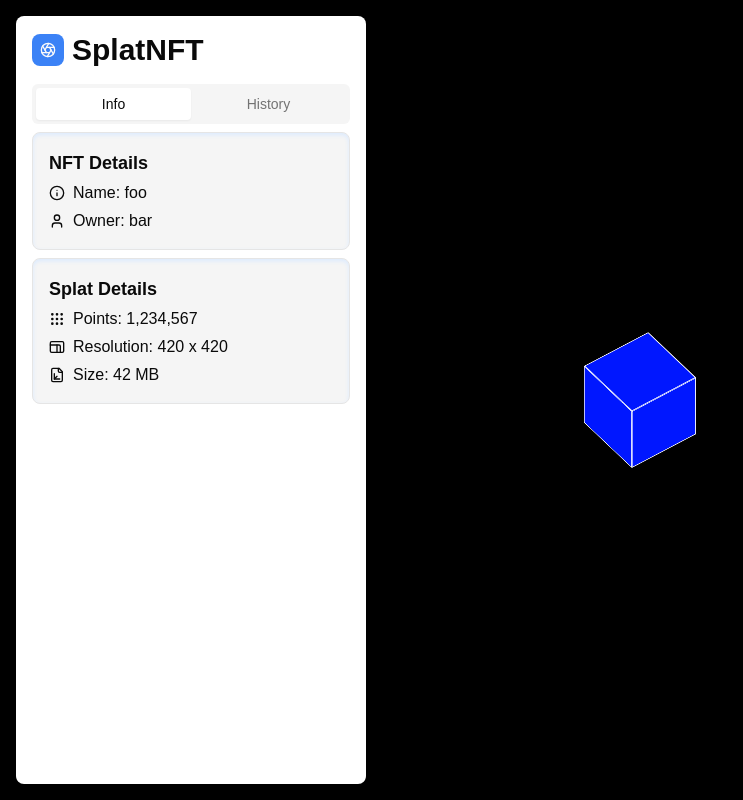
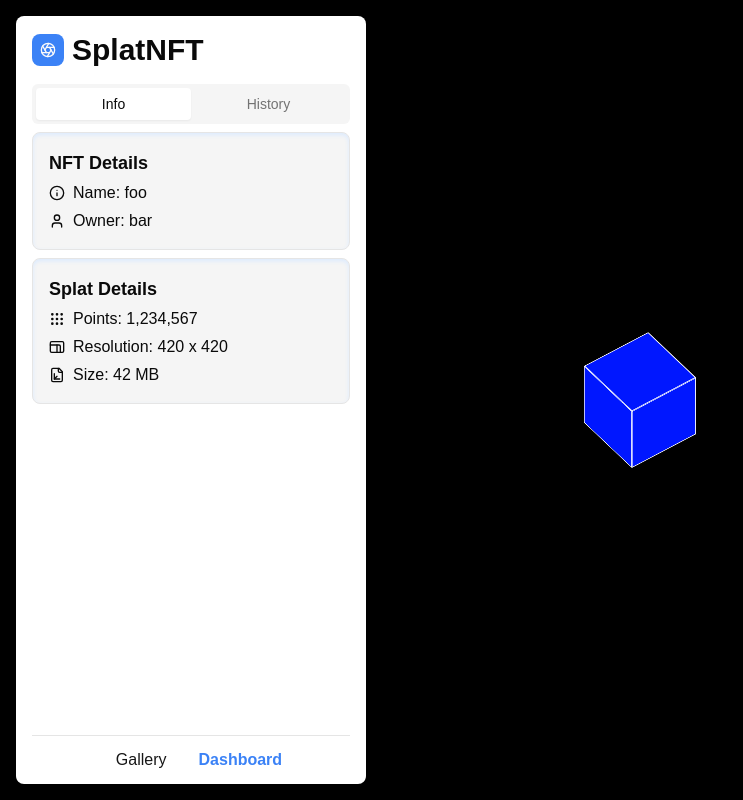
Before and after one commit to KevinWu098/SplatNFT, a Next.js app in the folder client/: page /dashboard in a window 1280 px wide. Shown: the whole page, without its empty margins (0-743 px from the left). Built offline with nearby package versions, Linux system fonts and the light colour scheme.

Commit message:
feat: panel improvements

```diff
--- a/client/src/components/dashboard/panel.tsx
+++ b/client/src/components/dashboard/panel.tsx
@@ -1,10 +1,15 @@
 "use client";
 
+import Link from "next/link";
+import { usePathname } from "next/navigation";
+import { Button } from "@/components/ui/button";
+import { Separator } from "@/components/ui/separator";
 import { Tabs, TabsContent, TabsList, TabsTrigger } from "@/components/ui/tabs";
 import {
     timelineData,
     TimelineLayout,
 } from "@/components/ui/timeline/timeline-layout";
+import { cn } from "@/lib/utils";
 import {
     ApertureIcon,
     FileAxis3DIcon,
@@ -15,13 +20,17 @@ import {
 } from "lucide-react";
 
 export function Panel() {
+    const pathname = usePathname();
+
+    console.log(pathname);
+
     return (
-        <div className="absolute z-50 m-4 h-[calc(100dvh-32px)] w-[350px] space-y-4 rounded-lg bg-white p-4">
+        <div className="absolute z-50 m-4 h-[calc(100dvh-32px)] w-[350px] space-y-4 rounded-lg bg-white p-4 pb-1">
+            <div className="relative h-full space-y-4">
                 <div className="flex items-center space-x-2">
                     <div className="flex aspect-square size-8 items-center justify-center rounded-lg bg-blue-500 text-sidebar-primary-foreground">
                         <ApertureIcon className="size-4" />
                     </div>
-
                     <div className="flex flex-col gap-0.5 leading-none">
                         <span className="text-3xl font-semibold">SplatNFT</span>
                     </div>
@@ -42,7 +51,6 @@ export function Panel() {
                             History
                         </TabsTrigger>
                     </TabsList>
-
                     <TabsContent value="info">
                         <div className="space-y-2">
                             <div className="space-y-1 rounded-lg border bg-neutral-100 p-4 shadow-inner shadow-blue-100">
@@ -57,10 +65,14 @@ export function Panel() {
                                 </div>
                             </div>
                             <div className="space-y-1 rounded-lg border bg-neutral-100 p-4 shadow-inner shadow-blue-100">
-                            <p className="text-lg font-bold">Splat Details</p>
+                                <p className="text-lg font-bold">
+                                    Splat Details
+                                </p>
                                 <div className="flex items-center space-x-2">
                                     <GripIcon className="size-4" />
-                                <p className="text-base">Points: 1,234,567</p>
+                                    <p className="text-base">
+                                        Points: 1,234,567
+                                    </p>
                                 </div>
                                 <div className="flex items-center space-x-2">
                                     <ProportionsIcon className="size-4" />
@@ -75,7 +87,6 @@ export function Panel() {
                             </div>
                         </div>
                     </TabsContent>
-
                     <TabsContent value="history">
                         <div className="space-y-2">
                             <div className="ml-12">
@@ -84,6 +95,40 @@ export function Panel() {
                         </div>
                     </TabsContent>
                 </Tabs>
+
+                <div className="flex-center absolute bottom-0 mx-auto flex w-full flex-col space-x-4 space-y-1">
+                    <Separator />
+                    <div>
+                        <Link href={"/gallery"}>
+                            <Button
+                                variant={"link"}
+                                className={cn(
+                                    "text-base",
+                                    pathname === "/gallery"
+                                        ? "font-semibold text-blue-500"
+                                        : null
+                                )}
+                            >
+                                <p>Gallery</p>
+                            </Button>
+                        </Link>
+
+                        <Link href={"/dashboard"}>
+                            <Button
+                                variant={"link"}
+                                className={cn(
+                                    "text-base",
+                                    pathname === "/dashboard"
+                                        ? "font-semibold text-blue-500"
+                                        : null
+                                )}
+                            >
+                                <p>Dashboard</p>
+                            </Button>
+                        </Link>
+                    </div>
+                </div>
+            </div>
         </div>
     );
 }
```
Lines whose indentation alone changed are shown as unchanged.
